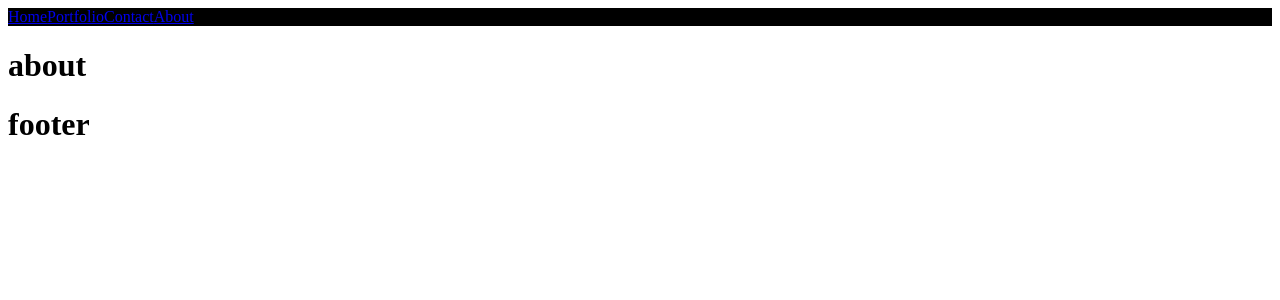
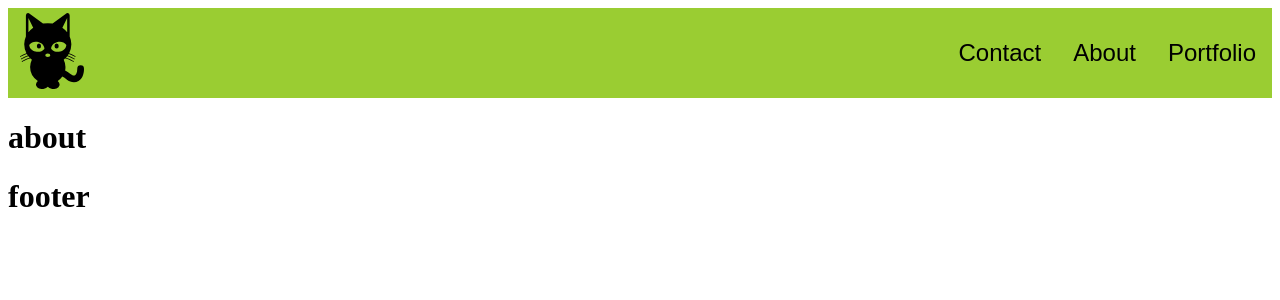
Before and after one commit to BestBroBradley/react-profile, a React (Create React App) app: page / in a window 1280 px wide. Shown: the top 300 px of the page. Built offline with nearby package versions, Linux system fonts and the light colour scheme; the HTML template or start-up script is replaced by a standard one.

Commit message:
Worked on navbar, added icon

```diff
--- a/package.json
+++ b/package.json
@@ -3,11 +3,14 @@
   "version": "0.1.0",
   "private": true,
   "dependencies": {
+    "@fortawesome/free-brands-svg-icons": "^5.12.1",
+    "@fortawesome/free-solid-svg-icons": "^5.12.1",
     "@testing-library/jest-dom": "^4.2.4",
     "@testing-library/react": "^9.4.1",
     "@testing-library/user-event": "^7.2.1",
     "react": "^16.12.0",
     "react-dom": "^16.12.0",
+    "react-fontawesome": "^1.7.1",
     "react-router-dom": "^5.1.2",
     "react-scripts": "3.4.0",
     "styled-components": "^5.0.1"
--- a/src/App.js
+++ b/src/App.js
@@ -1,5 +1,6 @@
 import React from 'react';
 import { BrowserRouter as Router, Route } from 'react-router-dom'
+import { MainPage } from './styles'
 import { Navbar } from './components/Navbar'
 import { Contact } from './components/pages/Contact'
 import { About } from './components/pages/About'
--- a/src/components/Navbar.js
+++ b/src/components/Navbar.js
@@ -1,5 +1,6 @@
 import React from "react"
-import { HeaderWrapper } from "../styles"
+import Cat from "./images/cat.svg"
+import { HeaderWrapper, Button } from "../styles"
 import { Link, useLocation } from "react-router-dom"
 
 export const Navbar = () => {
@@ -8,11 +9,19 @@ export const Navbar = () => {
 
 	return (
 		<HeaderWrapper>
-        <div className="container">
-            <Link to="/">Home</Link>
-            <Link to="/portfolio">Portfolio</Link>
-            <Link to="/contact">Contact</Link>
-            <Link to="/about">About</Link>
+			<div id="navbar" className="container">
+				<div id="home-link">
+					<Link to="/"><img src={Cat}/></Link>
+				</div>
+				<div className="link">
+					<Link to="/contact"><Button>Contact</Button></Link>
+				</div>
+				<div className="link">
+					<Link to="/about"><Button>About</Button></Link>
+				</div>
+				<div className="link">
+					<Link to="/portfolio"><Button>Portfolio</Button></Link>
+				</div>
 			</div>
 		</HeaderWrapper>
 	)
--- a/src/styles/index.js
+++ b/src/styles/index.js
@@ -1,5 +1,39 @@
 import styled from "styled-components"
 
+export const MainPage = styled.div`
+
+`
+
+export const Button = styled.button`
+    margin: 10px;
+    font-size: 1.5rem;
+    background: none;
+    border: none
+`
+
 export const HeaderWrapper = styled.div`
-    background: black;
+    #navbar {
+        display: flex;
+        height: 90px;
+        background: yellowgreen;
+        width: 100%;
+        justify-content: flex-end
+    }
+
+    #home-link {
+        position: absolute;
+        margin: 0 20px;
+        left: 0;
+        align-self: center;
+        font-weight: bold
+    }
+
+    img {
+        height: 76px;
+    }
+
+    .link {
+        align-self: center;
+    }
+
 `
```
Also changed, not shown: src/components/images/cat.svg (added), 1 other file (tests, documents, lock files or other folders). Lines whose indentation alone changed are shown as unchanged.
